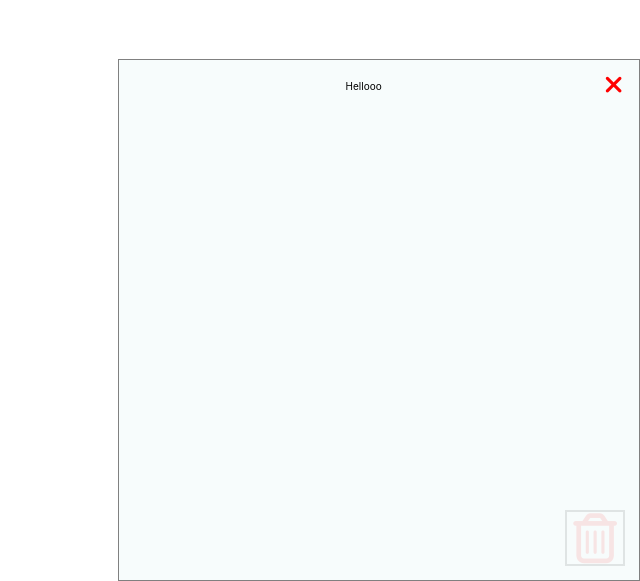
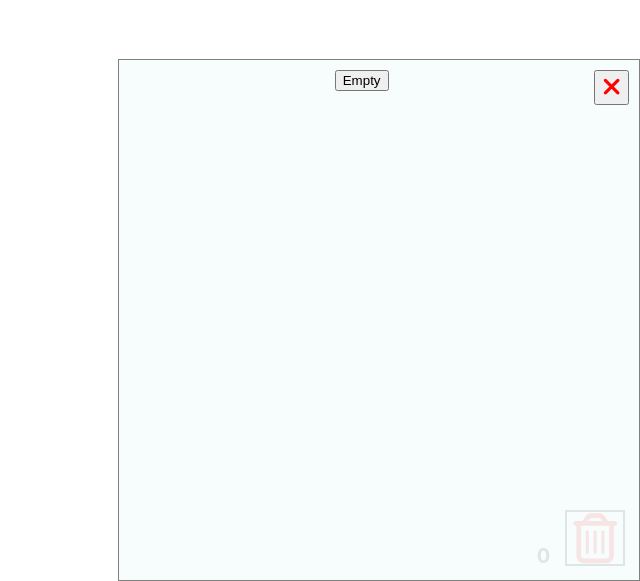
Before and after one commit to LoreA-dev/post_it_challenge, a React (Create React App) app: page / in a window 1280 px wide. Both pictures are taken after a click on the button 1235 px from the left and 757 px from the top of the page. Shown: the part 219-800 px from the top of the page, without its empty margins (640-1280 px from the left). Built offline with nearby package versions, Linux system fonts and the light colour scheme.

Commit message:
Adding functions to trash component

```diff
--- a/src/DataNote/index.js
+++ b/src/DataNote/index.js
@@ -1,25 +1,67 @@
 import React from "react";
-import './style.css';
+import "./style.css";
 
-function DataNote({id, text, positionX, positionY,updatePosition, onDelete}){
+function DataNote({
+  id,
+  text,
+  positionX,
+  positionY,
+  updatePosition,
+  onDelete,
+  draggable,
+}) {
+  const [editable, setEditable] = React.useState(true);
+  const [saveInformation, setSaveInformation] = React.useState("");
 
-    const [editable, setEditable] = React.useState(true)
-    const [saveInformation, setSaveInformation] = React.useState("");
+  const onDragElement = (evt) => {
+    evt.dataTransfer.setData("myid", id);
+  };
+  const dragableopt = {
+    onDragStart: onDragElement,
+    draggable: true,
+    onDragEnd: (evt) => updatePosition(id, evt),
+    style: {
+      top: positionY,
+      left: positionX,
+      position: "absolute",
+    },
+  };
 
-    const onDragElement = (evt)=>{
-        evt.dataTransfer.setData("myid", id);
-    }
-
-    return(
-        <div onDragStart={onDragElement} draggable="true" onDragEnd={(evt) => updatePosition(id,evt)} className="newPostIt" id={"note_" + id} onDoubleClick ={(evt)=>{evt.stopPropagation();}} style={{top: positionY, left: positionX}}>
-          <button className="deletePostItButton" onClick={onDelete} ><i className="fas fa-times"></i></button>
-          { !editable ? <p className="pText" >{text}</p>: <textarea onChange={(evt)=> setSaveInformation(evt.target.defaultValue)} maxLength="70" autoCapitalize="sentences" className="textBox" onKeyDown={(e)=>{
-              if(e.code === 'Enter'){
-                  setEditable(!editable)
-              }
-          }} defaultValue={text}></textarea>}
-        </div>
-    )
+  const noDrag = {
+    style: { display: "inline-block" },
+  };
+  return (
+    <div
+      {...(draggable ? dragableopt : noDrag)}
+      className="newPostIt"
+      id={"note_" + id}
+      onDoubleClick={(evt) => {
+        evt.stopPropagation();
+      }}
+    >
+      {draggable ? null : (
+        <button className="deletePostItButton" onClick={(evt)=>onDelete(evt, id)}>
+          <i className="fas fa-times"></i>
+        </button>
+      )}
+      {!editable ? (
+        <p className="pText">{text}</p>
+      ) : (
+        <textarea
+          onChange={(evt) => setSaveInformation(evt.target.defaultValue)}
+          maxLength="70"
+          autoCapitalize="sentences"
+          className="textBox"
+          onKeyDown={(e) => {
+            if (e.code === "Enter") {
+              setEditable(!editable);
+            }
+          }}
+          defaultValue={text}
+        ></textarea>
+      )}
+    </div>
+  );
 }
 
-export {DataNote};
+export { DataNote };
--- a/src/TrashComponent/TrashModal/index.js
+++ b/src/TrashComponent/TrashModal/index.js
@@ -1,20 +1,38 @@
 import React from "react";
-import './style.css';
+import { DataNote } from "../../DataNote";
+import "./style.css";
 
-function TrashModal(props){
-    if(!props.show){
-        return null
-    }
+function TrashModal(props) {
+  if (!props.show) {
+    return null;
+  }
 
-    return (
-        <div onDoubleClick ={(evt)=>{evt.stopPropagation();}} className='trashModal'>
-            <button onClick={props.onClose} id="closeModal" ><i className="fas fa-times"></i></button>
-            <div className='modalContent'>
-                <p>Hellooo</p>
-            </div>
-        </div>
-
-    )
+  return (
+    <div
+      onDoubleClick={(evt) => {
+        evt.stopPropagation();
+      }}
+      className="trashModal"
+    >
+      <button id="emptyButton" onClick={props.makeArrayEmpty}>
+        Empty
+      </button>
+      <button onClick={props.onClose} id="closeModal">
+        <i className="fas fa-times"></i>
+      </button>
+      <div className="modalContent">
+        {props.deletedArray.map((postIts) => (
+          <DataNote
+            draggable={false}
+            key={postIts.id + "posit"}
+            text={postIts.text}
+            id={postIts.id}
+            onDelete={props.onPermanentlyDeletePostIt}
+          />
+        ))}
+      </div>
+    </div>
+  );
 }
 
-export {TrashModal};
+export { TrashModal };
--- a/src/TrashComponent/TrashModal/style.css
+++ b/src/TrashComponent/TrashModal/style.css
@@ -12,11 +12,21 @@
     width: 500px;
     height: 500px;
 }
+.modalContent{
+    display: inline-block;
+}
 .trashModal .modalContent{
     align-items: center;
     justify-content: center;
 }
-button{
+.trashModal{
+    overflow-y: auto;
+}
+/* button{
+    border: none;
+    background: none;
+} */
+.emptyButton{
     border: none;
     background: none;
 }
--- a/src/TrashComponent/index.js
+++ b/src/TrashComponent/index.js
@@ -1,19 +1,35 @@
 import React from "react";
-import {TrashModal} from "./TrashModal"
-import './style.css';
+import { TrashModal } from "./TrashModal";
+import "./style.css";
 
+function TrashComponent({ onDelete, deletedArray, onPermanentlyDeletePostIt, emptyArray }) {
+  const [show, setShow] = React.useState(false);
 
-function TrashComponent({onDelete}){
-    const [show, setShow] = React.useState(false)
-
-    return(
-        <div id="trashComponentContainer" >
-            <button  onDrop={onDelete} onDoubleClick ={(evt)=>{evt.stopPropagation();}} onClick={() => setShow(true)}  onDragOver={(evt)=> evt.preventDefault()}  id="buttonTrashComponent">
-                <i className="far fa-trash-alt"></i>
-            </button>
-            <TrashModal onClose={() => setShow(false)} show={show} ></TrashModal>
-        </div>
-    )
+  return (
+    <div id="trashComponentContainer">
+        <h1>{deletedArray.length}</h1>
+      <button
+        onDrop={onDelete}
+        onDoubleClick={(evt) => {
+          evt.stopPropagation();
+        }}
+        onClick={() => {
+          setShow(true);
+        }}
+        onDragOver={(evt) => evt.preventDefault()}
+        id="buttonTrashComponent"
+      >
+        <i className="far fa-trash-alt"></i>
+      </button>
+      <TrashModal
+        emptyArray ={emptyArray}
+        onPermanentlyDeletePostIt={onPermanentlyDeletePostIt}
+        deletedArray={deletedArray}
+        onClose={() => setShow(false)}
+        show={show}
+      ></TrashModal>
+    </div>
+  );
 }
 
-export {TrashComponent};
+export { TrashComponent };
--- a/src/WorkSpace/index.js
+++ b/src/WorkSpace/index.js
@@ -25,26 +25,61 @@ function WorkSpace() {
     const newArray = [...parsedPostIt];
     newArray.push({
       id: newArray.length + 1 + Date.now(),
-      text: "",
+      text: "hello",
       x: evt.clientX,
       y: evt.clientY,
     });
     savePostIt(newArray);
   };
 
-  // const [deletedElement, setDeletedElement] = React.useState([]);
 
-  function deletePostIt(evt) { //onDrop
-    evt.preventDefault()
-    const id = +(evt.dataTransfer.getData("myid"));
+  // Local Storage for deleted post its
+  const localStorageDeletedPostIt = localStorage.getItem("DELETEDPOSTITS_V1");
+
+  let parsedDeletedPostIt;
+  if (!localStorageDeletedPostIt) {
+    localStorage.setItem("DELETEDPOSTITS_V1", JSON.stringify([]));
+    parsedDeletedPostIt = [];
+  } else {
+    parsedDeletedPostIt = JSON.parse(localStorageDeletedPostIt);
+  }
+
+  const [deletedPostIt, setDeletedPostIt] = React.useState(parsedDeletedPostIt);
+
+  const saveDeletedPostIt = (deletedPostIts) => {
+    const stringifiedDeletedPostIt = JSON.stringify(deletedPostIts);
+    localStorage.setItem("DELETEDPOSTITS_V1", stringifiedDeletedPostIt);
+    setDeletedPostIt(deletedPostIts);
+  };
+
+
+  function deletePostIt(evt) {
+    //onDrop
+    evt.preventDefault();
+    const id = +evt.dataTransfer.getData("myid");
     const postItToDelete = parsedPostIt.filter((postIts) => postIts.id !== id);
+
     savePostIt(postItToDelete);
 
+    //Create array for deleted post its
+    const newArray = deletedPostIt;
+    const filterDeletedPostIt = parsedPostIt.find(
+      (postIts) => postIts.id === id
+    );
+
+    newArray.push(filterDeletedPostIt);
+    saveDeletedPostIt(newArray);
+    console.log(newArray);
   }
 
-  const permanentlyDeletePostIt = (id) => {
-    const postItToDelete = postIt.filter((postIts) => postIts.id !== id);
-    savePostIt(postItToDelete);
+  function makeArrayEmpty(id){
+    const emptyArray = deletedPostIt.filter((postIts) => postIts.id === id);
+    console.log(emptyArray);
+  }
+
+  const permanentlyDeletePostIt = (evt, id) => {
+    const postItToDelete = deletedPostIt.filter((postIts) => postIts.id !== id);
+    saveDeletedPostIt(postItToDelete);
   };
 
   // Drag & Drop
@@ -67,7 +102,7 @@ function WorkSpace() {
     <div onDoubleClick={createPostIt} id="workSpace">
       {postIt.map((e) => (
         <DataNote
-          onDelete={() => permanentlyDeletePostIt(e.id)}
+          draggable={true}
           id={e.id}
           updatePosition={handleDrag}
           key={e.id + "posit"}
@@ -76,7 +111,12 @@ function WorkSpace() {
           positionY={e.y}
         />
       ))}
-      <TrashComponent onDelete={deletePostIt} />
+      <TrashComponent
+        emptyArray ={makeArrayEmpty}
+        deletedArray={deletedPostIt}
+        onDelete={deletePostIt}
+        onPermanentlyDeletePostIt={permanentlyDeletePostIt}
+      />
     </div>
   );
 }
--- a/src/WorkSpace/style.css
+++ b/src/WorkSpace/style.css
@@ -1,5 +1,4 @@
 .newPostIt{
-    position: absolute;
     background: #fef68a;
     width: 150px;
     height: 150px;
```
Also changed, not shown: src/App.js (+3 -7 lines).
